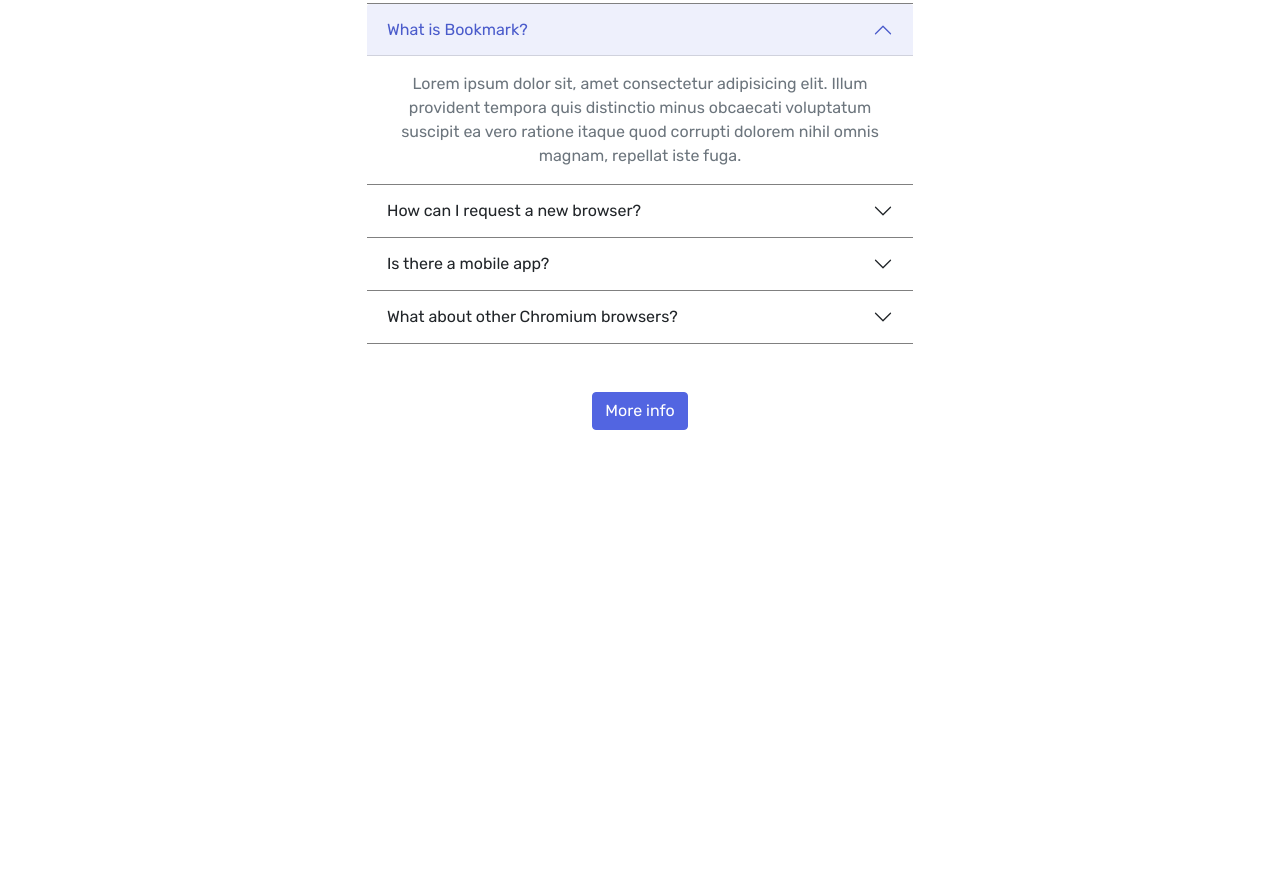
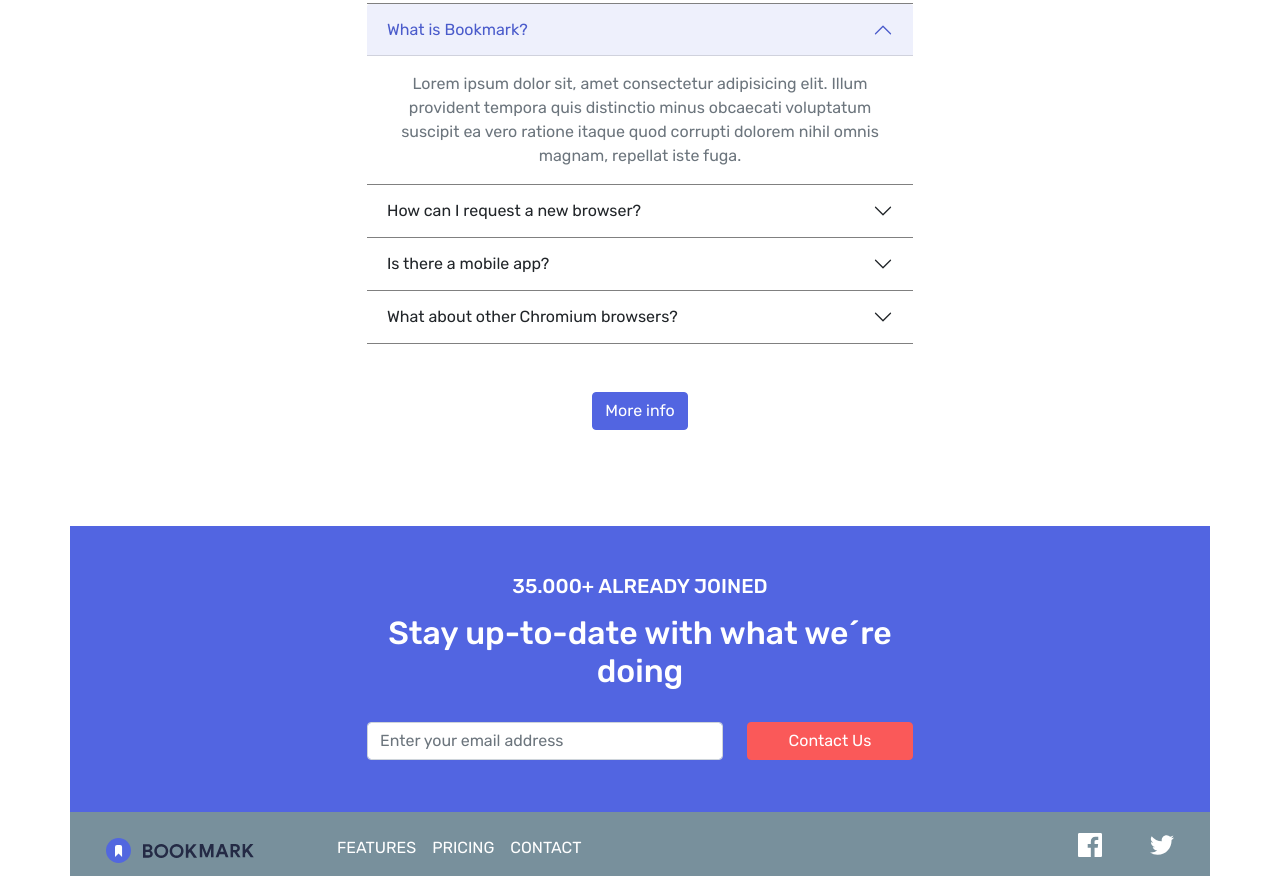
Before and after one commit to missvader/REACT-SPRINT2, a website: page index.html in a window 1280 px wide. Shown: the part 2382-3258 px from the top of the page. Before the commit the page ends 2908 px from the top, so only its background shows below. Drawn offline with nearby package versions, Linux system fonts and the light colour scheme.

Commit message:
Exercici 5 Sprint-2

```diff
--- a/index.html
+++ b/index.html
@@ -253,9 +253,96 @@
         </div>
       </div>
     </div>
-
   </div>
 
+  <!--Exercici 5-->
+  <footer class="  mt-5">
+    <div class="container bg-primary text-white text-center py-5">
+      <div class="row justify-content-center">
+        <div class="col-12">
+          <h5 class="">35.000+ ALREADY JOINED</h5>
+
+        </div>
+        <div class="col-9 col-md-6 col-lg-6">
+          <h2 class="mt-2 ">Stay up-to-date with what we´re doing</h2>
+        </div>
+      </div>
+
+      <form action="" class="needs-validation" novalidate>
+        <div class="row justify-content-center mt-4">
+          <div class="col-12 col-md-6 col-lg-4 mb-1">
+            <div class="form-outline position-relative">
+              <input type="email" id="form-email" class="form-control" placeholder="Enter your email address" required>
+              <div class="invalid-tooltip">Whoops, make sure it´s an email</div>
+
+            </div>
+          </div>
+          <div class="col-12 d-grid col-md-3 col-lg-2 ">
+            <button type="submit" class="btn btn-secondary   mb-1 text-white ">
+              Contact Us
+            </button>
+          </div>
+        </div>
+      </form>
+    </div>
+    <div class="container container-footer d-flex flex-column flex-md-row">
+      <nav class="navbar navbar-expand-sm container-fluid  ">
+        <div class="container-fluid justify-content-center justify-content-md-start col-md-4 mt-2 col-lg-1 me-lg-2  ">
+          <a href="#" class="navbar-brand brand-footer ">
+            <img src="./images/logo-bookmark.svg" alt="logo-bookmark" class="logo-secondary">
+          </a>
+        </div>
+        <div class="container-fluid justify-content-center mt-2  justify-content-lg-end ms-lg-4 justify-content-xl-center">
+          <ul class="navbar-nav  ">
+            <li class="nav-item">
+              <a class="nav-link text-white" href="#">FEATURES</a>
+            </li>
+            <li class="nav-item">
+              <a class="nav-link text-white" href="#">PRICING</a>
+            </li>
+            <li class="nav-item">
+              <a class="nav-link text-white" href="#">CONTACT</a>
+            </li>
+          </ul>
+        </div>
+        <div class="container-fluid justify-content-center justify-content-md-end mt-2 mb-2 ">
+          <a href="#" class="social me-5">
+            <img src="./images/icon-facebook.svg" alt="facebook">
+          </a>
+          <a href="#" class="social ">
+            <img src="./images/icon-twitter.svg" alt="twitter">
+          </a>
+        </div>
+
+
+
+      </nav>
+
+    </div>
+  </footer>
+
   <script src="./node_modules/bootstrap/dist/js/bootstrap.js"></script>
+  <script>
+    // Example starter JavaScript for disabling form submissions if there are invalid fields
+(function () {
+  'use strict'
+
+  // Fetch all the forms we want to apply custom Bootstrap validation styles to
+  var forms = document.querySelectorAll('.needs-validation')
+
+  // Loop over them and prevent submission
+  Array.prototype.slice.call(forms)
+    .forEach(function (form) {
+      form.addEventListener('submit', function (event) {
+        if (!form.checkValidity()) {
+          event.preventDefault()
+          event.stopPropagation()
+        }
+
+        form.classList.add('was-validated')
+      }, false)
+    })
+})()
+  </script>
 </body>
 </html>
--- a/sass/main.scss
+++ b/sass/main.scss
@@ -80,6 +80,10 @@ $font-family-base: 'Rubik', sans-serif;
 #header4{
   border-bottom: 1px solid grey;
 }
+.container-footer{
+  background-color: #78909C;
+
+}
 
 @include media-breakpoint-only(md){
   .imagen1{
```
Also changed, not shown: css/main.min.css, 1 other file.
